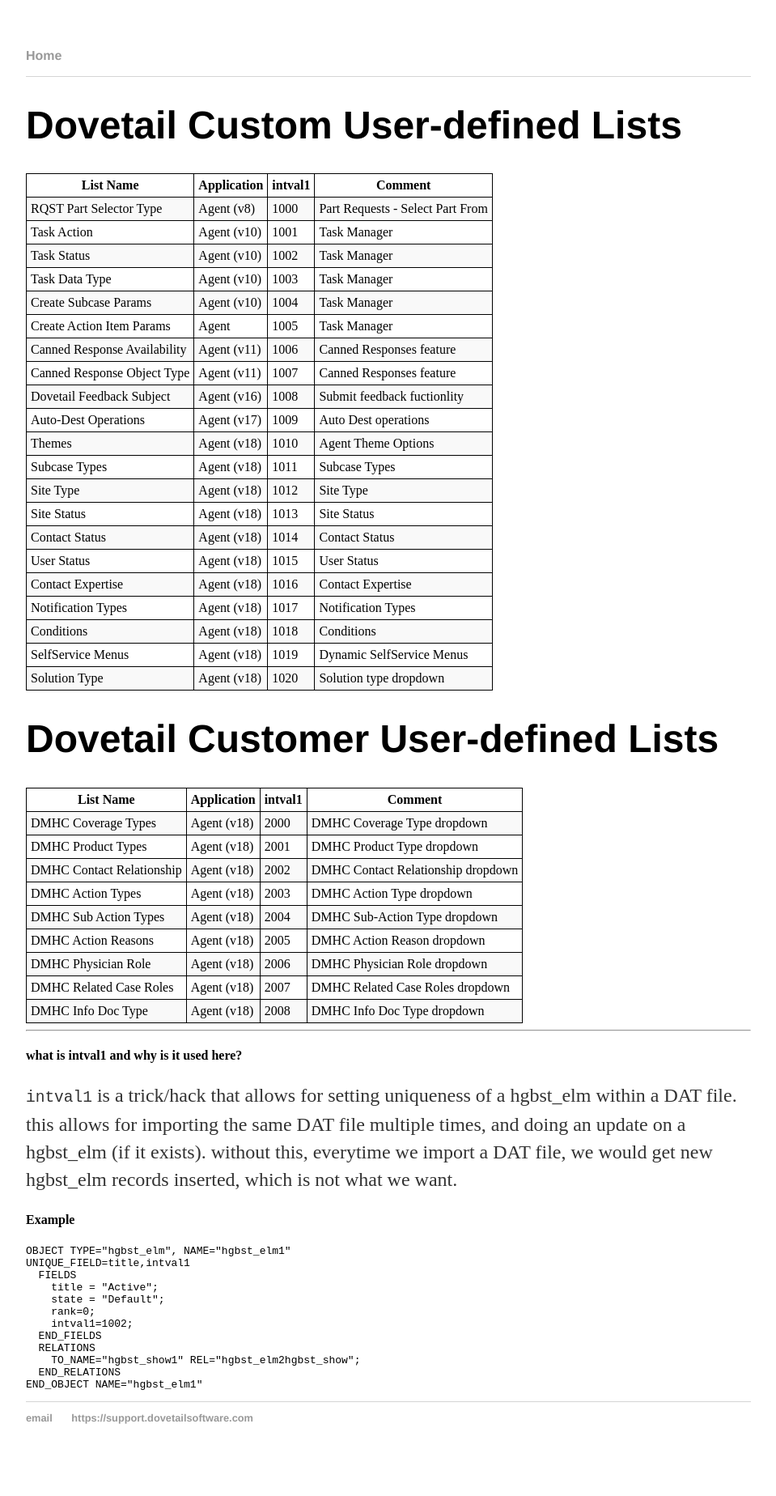
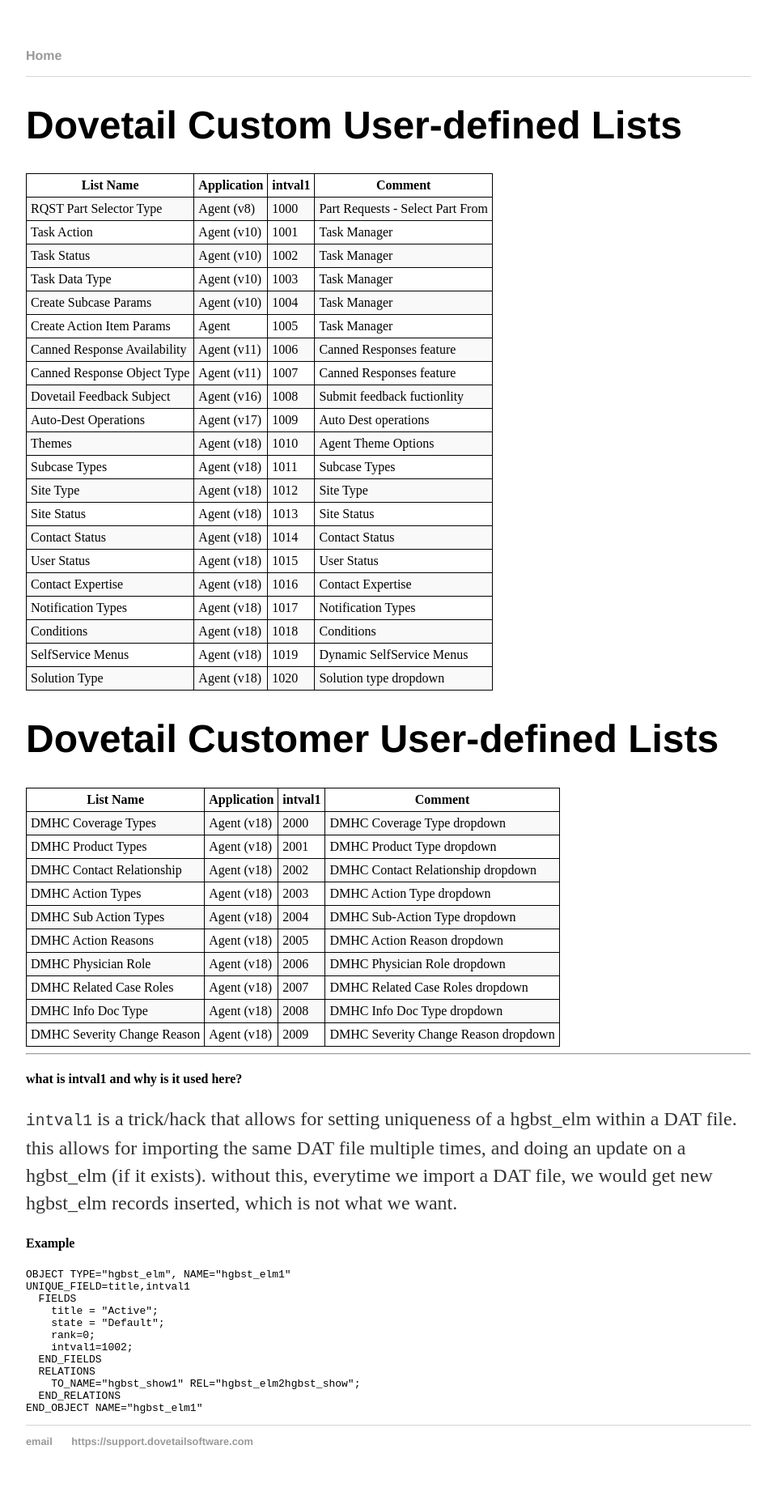
Before and after one commit to DovetailSoftware/dovetail-defined, a Jekyll site: the page built from pages/user-defined-lists.md, in a window 1280 px wide. Shown: the whole page at 81% size, without its empty margins (160-1119 px from the left). Built offline with Jekyll 4.4.1, drawn with Linux system fonts in a browser that asks for light colours; before the commit the page ends 1819 px from its top, so only the background shows below that.

Commit message:
Add 'DMHC Severity Change Reason' dropdown

```diff
--- a/pages/user-defined-lists.md
+++ b/pages/user-defined-lists.md
@@ -44,6 +44,7 @@
 | DMHC Physician Role | Agent (v18) | 2006 | DMHC Physician Role dropdown |
 | DMHC Related Case Roles | Agent (v18) | 2007 | DMHC Related Case Roles dropdown |
 | DMHC Info Doc Type | Agent (v18) | 2008 | DMHC Info Doc Type dropdown |
+| DMHC Severity Change Reason | Agent (v18) | 2009 | DMHC Severity Change Reason dropdown |
 
 ---
 
```
